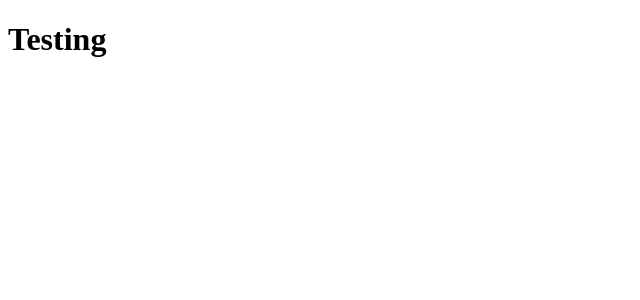
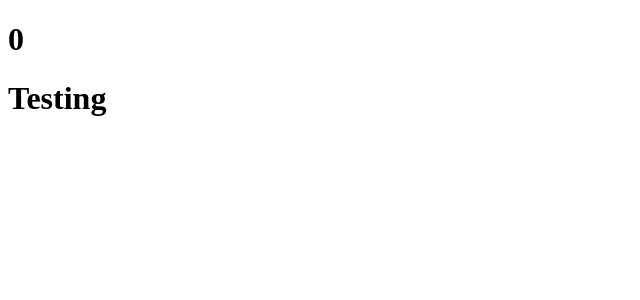
Before and after one commit to tquinlan1992/DeveloperHub, a React app: page / in a window 1280 px wide. Shown: the top 300 px of the page, without its empty margins (0-640 px from the left). Built offline with nearby package versions, Linux system fonts and the light colour scheme.

Commit message:
set up redux connnect with component

```diff
--- a/package.json
+++ b/package.json
@@ -26,7 +26,11 @@
   "dependencies": {
     "@types/react": "^16.0.31",
     "@types/react-dom": "^16.0.3",
+    "@types/react-redux": "^5.0.14",
+    "@types/redux": "^3.6.0",
     "react": "^16.2.0",
-    "react-dom": "^16.2.0"
+    "react-dom": "^16.2.0",
+    "react-redux": "^5.0.6",
+    "redux": "^3.7.2"
   }
 }
--- /dev/null
+++ b/src/components/Increment.tsx
@@ -0,0 +1,27 @@
+import * as React from 'react';
+import {  connect } from 'react-redux';
+
+const Increment = (params: { currentIncrement: number; increment: Function; }) => (
+    <h1
+        onClick={() => {
+            params.increment();
+        }
+        }
+    >{params.currentIncrement}</h1>
+);
+
+const mapStateToProps = (state: any) => {
+    return {
+        currentIncrement: state
+    };
+};
+
+const mapDispatchToProps = (dispatch: any, ownProps: any) => {
+    return {
+        increment: () => {
+            dispatch({ type: 'INCREMENT' });
+        }
+    };
+};
+
+export default connect(mapStateToProps, mapDispatchToProps)(Increment);
--- a/src/index.tsx
+++ b/src/index.tsx
@@ -1,7 +1,34 @@
 import * as React from 'react';
 import * as ReactDOM from 'react-dom';
+import { Provider } from 'react-redux';
+import IncrementRedux from './components/Increment';
 
-ReactDOM.render(
-    <h1>Testing</h1>
-    , document.getElementById('app')
-);
+import { createStore } from 'redux';
+
+const reducers = (state = 0, action: any) => {
+    switch (action.type) {
+        case 'INCREMENT':
+            console.log('clicked to increment');
+            return state + 1;
+        case 'DECREMENT':
+            return state - 1;
+        default:
+            return state;
+    }
+};
+
+const store = createStore(reducers);
+
+const render = () => {
+    ReactDOM.render(
+        <Provider store={store}>
+            <div>
+                <IncrementRedux />
+                <h1>Testing</h1>
+            </div>
+        </Provider>
+        ,document.getElementById('app')
+    );
+};
+
+render();
```
Also changed, not shown: 1 other file (tests, documents, lock files or other folders).
